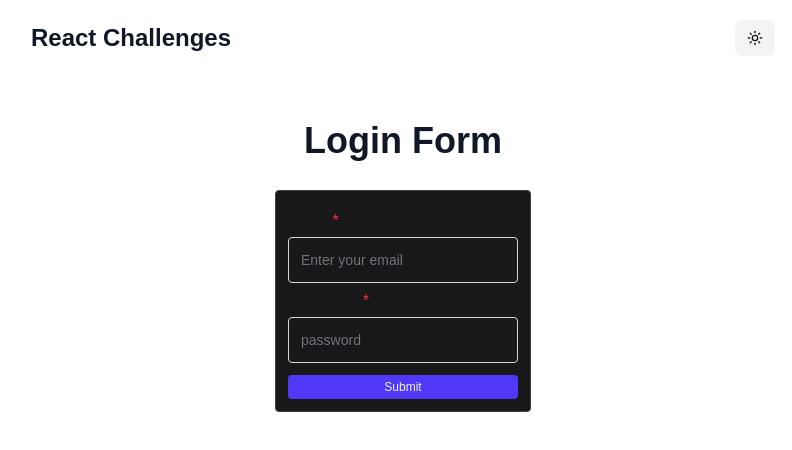
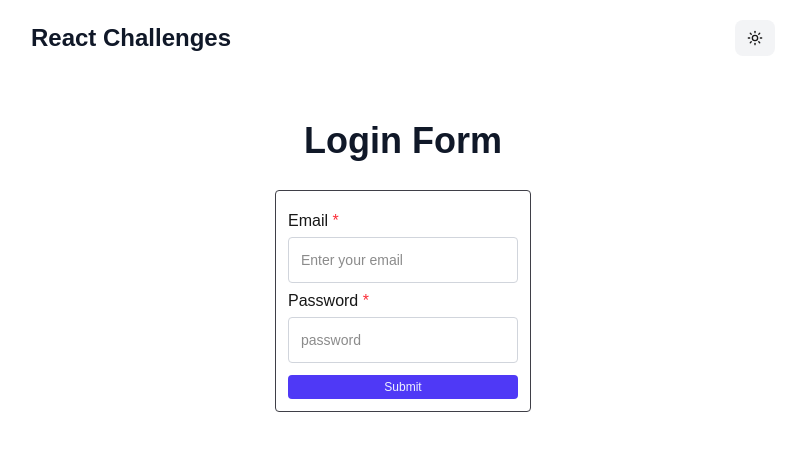
Before and after one commit to kesav424/react-challenge, a Next.js app: page /login-from in a window 1280 px wide. Shown: the top 450 px of the page, without its empty margins (237-1029 px from the left). Built offline with nearby package versions, Linux system fonts and the light colour scheme.

Commit message:
ui bug fiexd

```diff
--- a/src/_views/LoginFrom/LoginFrom.tsx
+++ b/src/_views/LoginFrom/LoginFrom.tsx
@@ -25,7 +25,7 @@ function LoginFrom() {
 
             <form onSubmit={handleSubmit(submitForm)}
                 noValidate
-                className="my-6 w-full rounded border border-zinc-700 bg-zinc-900 p-3 max-w-3xs mx-auto">
+                className="my-6 w-full rounded border border-zinc-700 dark:bg-zinc-900 p-3 max-w-3xs mx-auto">
 
                 <InputFelid className='gap-1 my-1.5'>
                     <InputLabel
--- a/src/_views/LoginFrom/_comp/Input.tsx
+++ b/src/_views/LoginFrom/_comp/Input.tsx
@@ -8,8 +8,8 @@ interface Props extends ComponentProps<'input'> {
 function Input(props: Props) {
     const { className = "", ...rest } = props
     const inputVarirnt = tv({
-        base: ["w-full resize-none rounded bg-zinc-900 p-3 text-sm text-zinc-50 placeholder-zinc-500 caret-zinc-50 ",
-            "outline-amber-200 border-zinc-400 border focus:border-0"
+        base: ["w-full resize-none rounded dark:bg-zinc-900 p-3 text-sm dark:text-zinc-50 dark:placeholder-zinc-500 caret-zinc-50 ",
+            "darkoutline-amber-200 border-zinc-400 border focus:border-0"
         ]
     })
     return (
```
